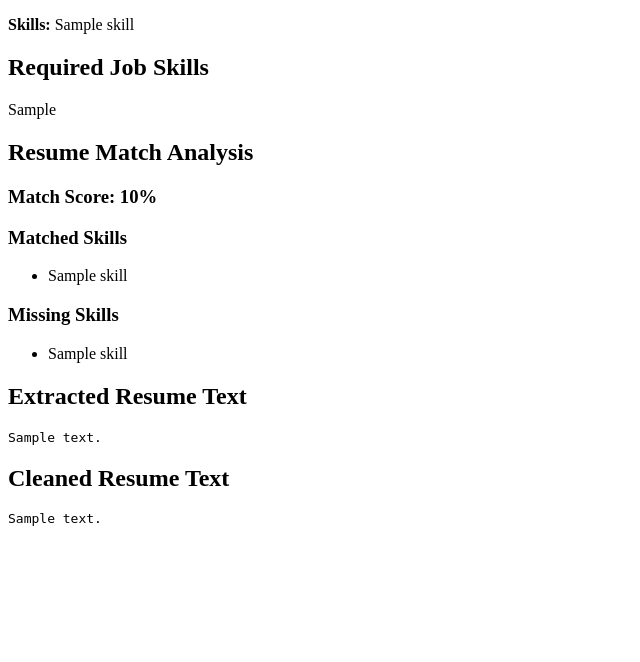
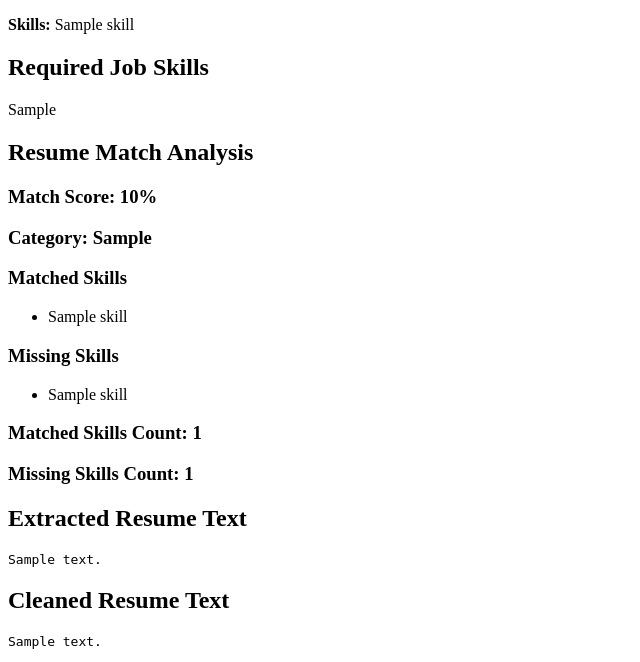
Before and after one commit to neginaitik68-occ/smart-resume-analyzer, a Flask app: template templates/index.html in a window 1280 px wide. Shown: the part 652-1314 px from the top of the page, without its empty margins (0-640 px from the left). Before the commit the page ends 1178 px from the top, so only its background shows below. Run offline with Flask 3, Linux system fonts and the light colour scheme; the template is opened without the code that fills it: most values are stand-ins (such as "Sample title", 1, 10 or a date in 2020).

Commit message:
Day 6: Improve resume matching score

```diff
--- a/app.py
+++ b/app.py
@@ -8,7 +8,8 @@ from utils.job_extractor import extract_job_skills
 from utils.matcher import (
     calculate_skill_match,
     get_matched_skills,
-    get_missing_skills
+    get_missing_skills,
+    get_match_category
 )
 
 
@@ -30,12 +31,13 @@ def home():
     job_skills = []
 
     match_score = None
+    match_category = ""
     matched_skills = []
     missing_skills = []
 
     if request.method == "POST":
 
-        # Get resume file
+        # Get uploaded resume
         file = request.files.get("resume")
 
         # Get job description
@@ -44,7 +46,10 @@ def home():
             ""
         )
 
-        # Process resume
+        # -----------------------------
+        # PROCESS RESUME
+        # -----------------------------
+
         if file and file.filename.endswith(".pdf"):
 
             file_path = os.path.join(
@@ -57,7 +62,7 @@ def home():
             # Read PDF
             reader = PdfReader(file_path)
 
-            # Extract text
+            # Extract text from every page
             for page in reader.pages:
 
                 text = page.extract_text()
@@ -73,19 +78,29 @@ def home():
                 extracted_text
             )
 
-        # Process job description
+        # -----------------------------
+        # PROCESS JOB DESCRIPTION
+        # -----------------------------
+
         if job_description:
 
             job_skills = extract_job_skills(
                 job_description
             )
 
-        # Compare resume and job skills
+        # -----------------------------
+        # MATCH RESUME WITH JOB
+        # -----------------------------
+
         if resume_info and job_skills:
 
             match_score = calculate_skill_match(
                 resume_info["skills"],
                 job_skills
+            )
+
+            match_category = get_match_category(
+                match_score
             )
 
             matched_skills = get_matched_skills(
@@ -106,6 +121,7 @@ def home():
         job_description=job_description,
         job_skills=job_skills,
         match_score=match_score,
+        match_category=match_category,
         matched_skills=matched_skills,
         missing_skills=missing_skills
     )
--- a/templates/index.html
+++ b/templates/index.html
@@ -21,7 +21,9 @@
     </p>
 
 
-    <!-- Resume Upload -->
+    <!-- ========================= -->
+    <!-- RESUME UPLOAD -->
+    <!-- ========================= -->
 
     <h2>Upload Resume</h2>
 
@@ -37,7 +39,9 @@
         <br><br>
 
 
-        <!-- Job Description -->
+        <!-- ========================= -->
+        <!-- JOB DESCRIPTION -->
+        <!-- ========================= -->
 
         <h2>Job Description</h2>
 
@@ -58,7 +62,9 @@
     </form>
 
 
-    <!-- Resume Information -->
+    <!-- ========================= -->
+    <!-- RESUME INFORMATION -->
+    <!-- ========================= -->
 
     {% if resume_info %}
 
@@ -87,7 +93,9 @@
     {% endif %}
 
 
-    <!-- Job Skills -->
+    <!-- ========================= -->
+    <!-- JOB SKILLS -->
+    <!-- ========================= -->
 
     {% if job_skills %}
 
@@ -100,7 +108,9 @@
     {% endif %}
 
 
-    <!-- Match Analysis -->
+    <!-- ========================= -->
+    <!-- MATCH ANALYSIS -->
+    <!-- ========================= -->
 
     {% if match_score is not none %}
 
@@ -110,6 +120,12 @@
             Match Score: {{ match_score }}%
         </h3>
 
+        <h3>
+            Category: {{ match_category }}
+        </h3>
+
+
+        <!-- Matched Skills -->
 
         <h3>Matched Skills</h3>
 
@@ -127,10 +143,14 @@
 
         {% else %}
 
-            <p>No matching skills found.</p>
+            <p>
+                No matching skills found.
+            </p>
 
         {% endif %}
 
+
+        <!-- Missing Skills -->
 
         <h3>Missing Skills</h3>
 
@@ -148,14 +168,31 @@
 
         {% else %}
 
-            <p>No missing skills! 🎉</p>
+            <p>
+                No missing skills! 🎉
+            </p>
 
         {% endif %}
+
+
+        <!-- Skill Counts -->
+
+        <h3>
+            Matched Skills Count:
+            {{ matched_skills | length }}
+        </h3>
+
+        <h3>
+            Missing Skills Count:
+            {{ missing_skills | length }}
+        </h3>
 
     {% endif %}
 
 
-    <!-- Extracted Resume Text -->
+    <!-- ========================= -->
+    <!-- EXTRACTED TEXT -->
+    <!-- ========================= -->
 
     {% if extracted_text %}
 
@@ -166,7 +203,9 @@
     {% endif %}
 
 
-    <!-- Cleaned Resume Text -->
+    <!-- ========================= -->
+    <!-- CLEANED TEXT -->
+    <!-- ========================= -->
 
     {% if cleaned_text %}
 
```
Also changed, not shown: test_matcher.py (+7 -1 lines), utils/matcher.py (+21 -2 lines).
